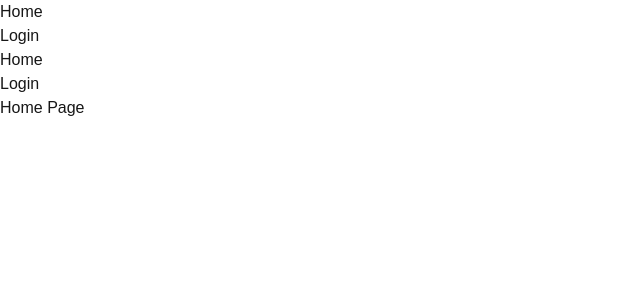
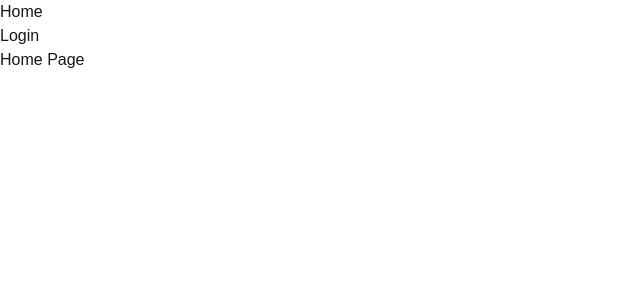
Before and after one commit to victormusembi11/react-auth, a Next.js app in the folder next-implementation/: page / in a window 1280 px wide. Shown: the top 300 px of the page, without its empty margins (0-640 px from the left). Built offline with nearby package versions, Linux system fonts and the light colour scheme.

Commit message:
refactor: Remove Nav component from RootLayout

```diff
--- a/next-implementation/app/layout.tsx
+++ b/next-implementation/app/layout.tsx
@@ -2,7 +2,6 @@ import type { Metadata } from "next";
 import localFont from "next/font/local";
 import "./globals.css";
 
-import Nav from "@/components/nav";
 import Providers from "@/utils/providers";
 
 const geistSans = localFont({
@@ -29,10 +28,7 @@ export default function RootLayout({
   return (
     <html lang="en">
       <body className={`${geistSans.variable} ${geistMono.variable} antialiased`}>
-        <Providers>
-          <Nav />
-          {children}
-        </Providers>
+        <Providers>{children}</Providers>
       </body>
     </html>
   );
```
